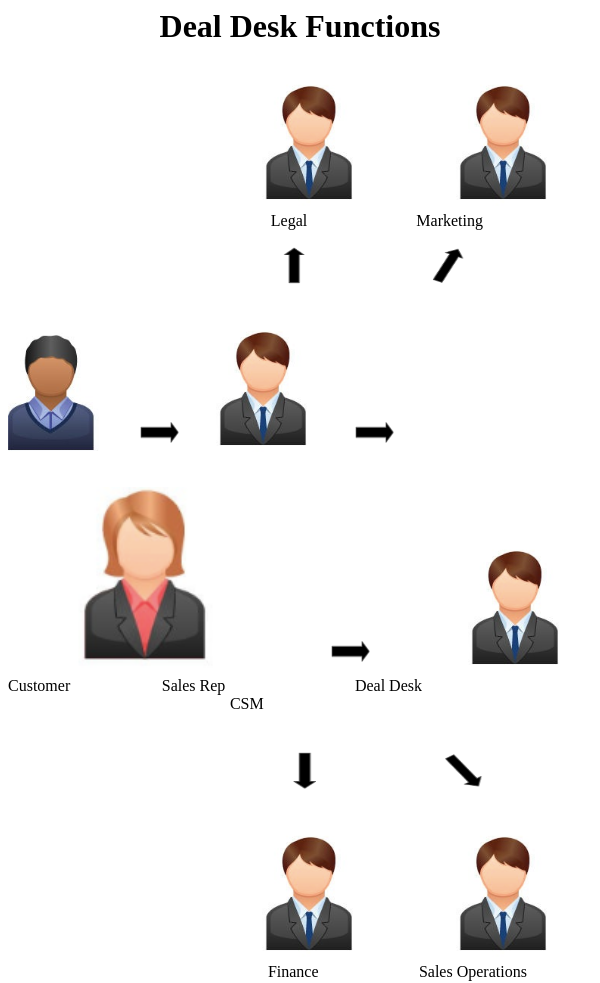
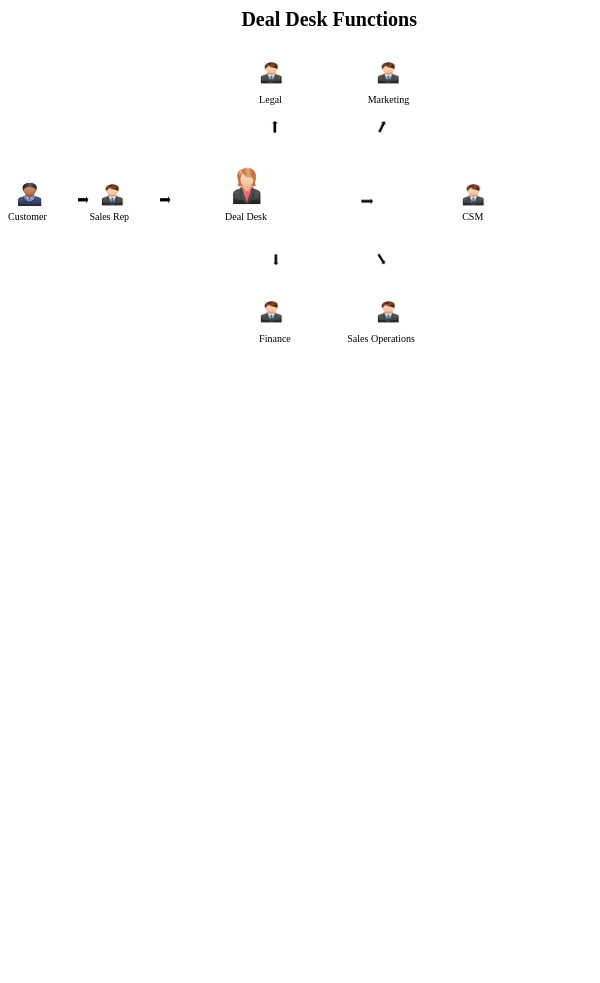
Before and after one commit to fiattap/site1, a plain HTML site: page backup.html in a window 600 px wide. After the commit the page ends 800 px from the top, so only its background shows below. Drawn offline with Linux system fonts and the light colour scheme.

Commit message:
Add files via upload

```diff
--- a/backup.css
+++ b/backup.css
@@ -236,12 +236,12 @@ h1 {
 }
 
 #s5 {
-    padding-left: 21.5%;
+    padding-left: 22%;
 
 }
 
 #s6 {
-    padding-left: 38%;
+    padding-left: 39%;
 
 }
 
@@ -275,4 +275,145 @@ h1 {
     }
 }
 
+
+
+/* Extra small devices (phones, 600px and down) */
+@media only screen and (max-width: 600px){
+    img {
+        width: 350px;
+        height: 350px;
+    }
 }
+
+/* Small devices (portrait tablets and large phones, 600px and up) */
+@media only screen and (max-width: 600px) {
+
+    h1{
+        font-size: 20px;
+       padding-left: 10%;
+    }
+    #img1, #img2, #img6, #img5, #img4, #img7, #img8 {
+        width: 25px;
+        height: 25px;
+    }
+    #img3 {
+        width: 40px;
+        height: 40px;
+    }
+
+    #img1111, #img3333, #img2222, #img5555, #img4444{
+        width: 15px;
+        height: 15px;
+    }
+
+    #img11111 {
+        width: 17px;
+        height: 12px;
+    }
+    #s1, #s2, #s3, #s4, #s5, #s6, #s7, #s8 {
+        font-size: 10px;
+    }
+
+    #s3 {
+            padding-left: 0px;
+    }
+    #img1 {
+        padding-left: 10px;
+    }
+    #s4 {
+        padding-left: 40px;
+}
+    #img2 {
+        padding-left: 5px;
+}
+    #s5 {
+        padding-left: 16%;
+}
+    #s1,   #s7{
+        padding-left: 43%;
+}
+    #s2 {
+        padding-left: 14%;
+
+    }
+
+
+     #s8 {
+        padding-left: 9%;
+
+    }
+    #s6 {
+        padding-left: 33%;
+    }
+}
+
+
+/* Small devices (portrait tablets and large phones, 600px and up) */
+@media only screen and (min-width: 600px) {
+    h1{
+        font-size: 20px;
+       padding-left: 10%;
+    }
+    #img1, #img2, #img6, #img5, #img4, #img7, #img8 {
+        width: 25px;
+        height: 25px;
+    }
+    #img3 {
+        width: 40px;
+        height: 40px;
+    }
+
+    #img1111, #img3333, #img2222, #img5555, #img4444{
+        width: 15px;
+        height: 15px;
+    }
+
+    #img11111 {
+        width: 17px;
+        height: 12px;
+    }
+    #s1, #s2, #s3, #s4, #s5, #s6, #s7, #s8 {
+        font-size: 10px;
+    }
+
+    #s3 {
+            padding-left: 0px;
+    }
+    #img1 {
+        padding-left: 10px;
+    }
+    #s4 {
+        padding-left: 40px;
+}
+    #img2 {
+        padding-left: 5px;
+}
+    #s5 {
+        padding-left: 16%;
+}
+    #s1,   #s7{
+        padding-left: 43%;
+}
+    #s2 {
+        padding-left: 14%;
+
+    }
+
+
+     #s8 {
+        padding-left: 9%;
+
+    }
+    #s6 {
+        padding-left: 33%;
+    }
+}
+
+/* Medium devices (landscape tablets, 768px and up) */
+@media only screen and (min-width: 768px) {...}
+
+/* Large devices (laptops/desktops, 992px and up) */
+@media only screen and (min-width: 992px) {...}
+
+/* Extra large devices (large laptops and desktops, 1200px and up) */
+@media only screen and (min-width: 1200px) {...}
--- a/jquery.css
+++ b/jquery.css
@@ -67,7 +67,7 @@ button {
     h1 {
         font-size: 20px;
         border-bottom: 3px solid #FFFFFF;
-        width: 65.5%;
+        width: 80%;
     }
     h4 {
         font-size: 14px;
```
